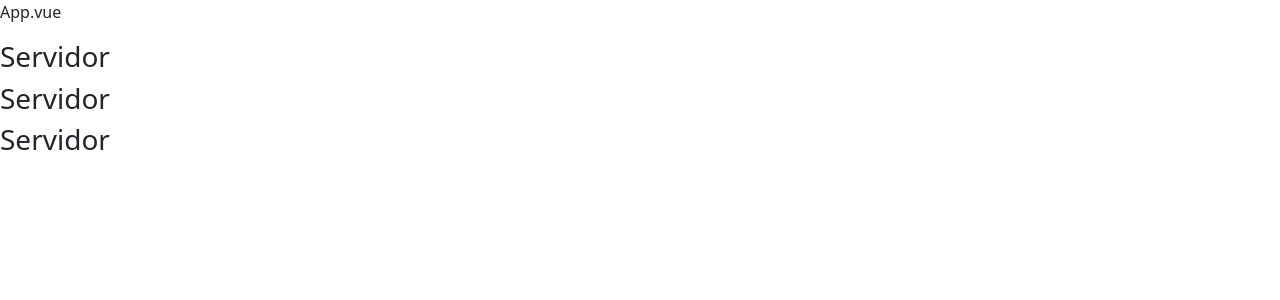
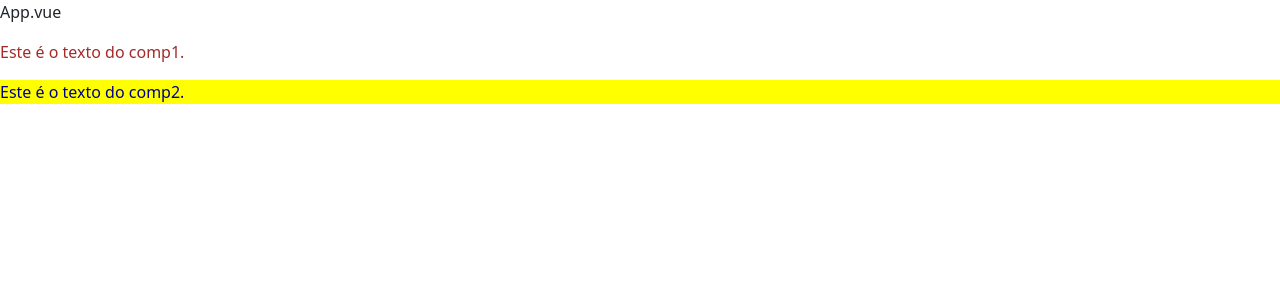
Before and after one commit to dnsdigitaltech/vuejs, a Vue app in the folder vuecli001/: page / in a window 1280 px wide. Shown: the top 300 px of the page. Built offline with nearby package versions, Linux system fonts and the light colour scheme.

Commit message:
Styles e Scoped

```diff
--- a/vuecli001/src/App.vue
+++ b/vuecli001/src/App.vue
@@ -1,22 +1,20 @@
 <template>
   <div>
     <p>App.vue</p>
-    <app-servidors></app-servidors>
-    <app-servidor></app-servidor>
-    <servidor></servidor>
+    <comp1/>
+    <comp2/>
   </div>
 </template>
 
 <script>
-
-import Servidor from './components/servidor/Servidor';
-export default{
-  components: {
-    'app-servidors': Servidor,
-    'appServidor': Servidor,
-    Servidor
+  import comp1 from './components/comp1';
+  import comp2 from './components/comp2';
+  export default{
+    components: {
+      comp1,
+      comp2
+    }
   }
-}
 </script>
 
 <style>
--- /dev/null
+++ b/vuecli001/src/components/comp1.vue
@@ -0,0 +1,11 @@
+<template>
+    <div>
+        <p>Este é o texto do comp1.</p>
+    </div>
+</template>
+
+<style scoped>
+    p {
+        color: brown;
+    }
+</style>
--- /dev/null
+++ b/vuecli001/src/components/comp2.vue
@@ -0,0 +1,13 @@
+<template>
+    <div>
+        <p>Este é o texto do comp2.</p>
+    </div>
+</template>
+
+<style scoped>
+    p{
+        color: darkblue;
+        background-color: yellow;
+    }
+
+</style>
--- a/vuecli001/src/components/servidor/Servidor.vue
+++ /dev/null
@@ -1,5 +0,0 @@
-<template>
-    <div>
-        <h3>Servidor</h3>
-    </div>
-</template>
```
